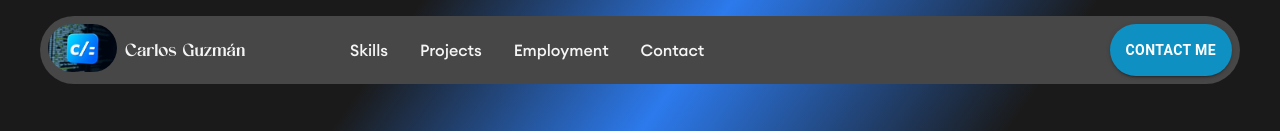
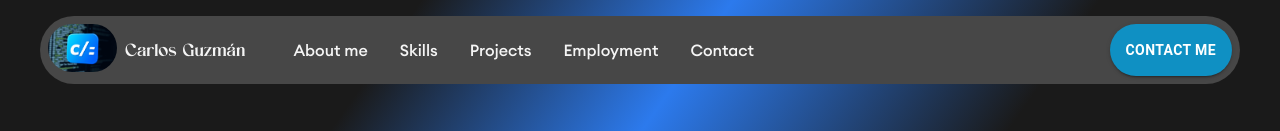
Before and after one commit to CarlosDanielGR/portfolio, a React (Vite) app: page / in a window 1280 px wide. Shown: the top 131 px of the page. Built offline with nearby package versions, Linux system fonts and the light colour scheme; grey boxes are pictures that could not be loaded.

Commit message:
About me added to header

```diff
--- a/src/layouts/header/components/Navbar.tsx
+++ b/src/layouts/header/components/Navbar.tsx
@@ -16,21 +16,26 @@ function Navbar(props: Partial<Props>) {
   const LINKS: NavLink[] = [
     {
       id: 1,
+      name: "About me",
+      route: "#about-me",
+    },
+    {
+      id: 2,
       name: "Skills",
       route: "#skills",
     },
     {
-      id: 2,
+      id: 3,
       name: "Projects",
       route: "#projects",
     },
     {
-      id: 3,
+      id: 4,
       name: "Employment",
       route: "#employment",
     },
     {
-      id: 4,
+      id: 5,
       name: "Contact",
       route: "#contact",
     },
--- a/src/layouts/header/styles/Header.css
+++ b/src/layouts/header/styles/Header.css
@@ -1,6 +1,6 @@
 .header {
   position: sticky;
-  top: 1rem;
+  top: 0;
   display: flex;
   justify-content: space-between;
   gap: 1rem;
@@ -19,7 +19,7 @@
 
 .header-web {
   display: none;
-  gap: 10%;
+  gap: 3rem;
   align-items: center;
 }
 
```
